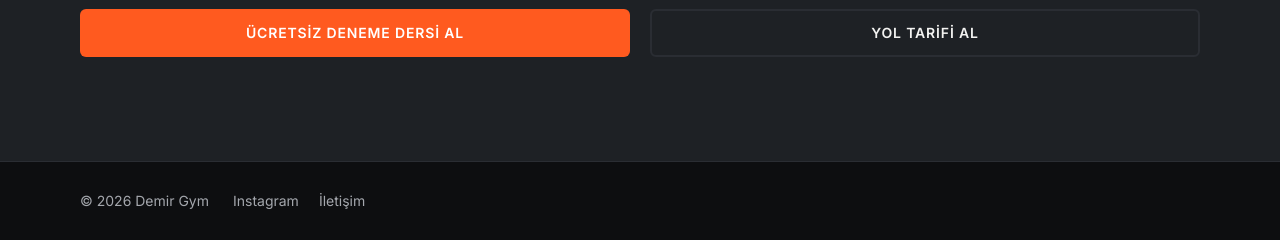
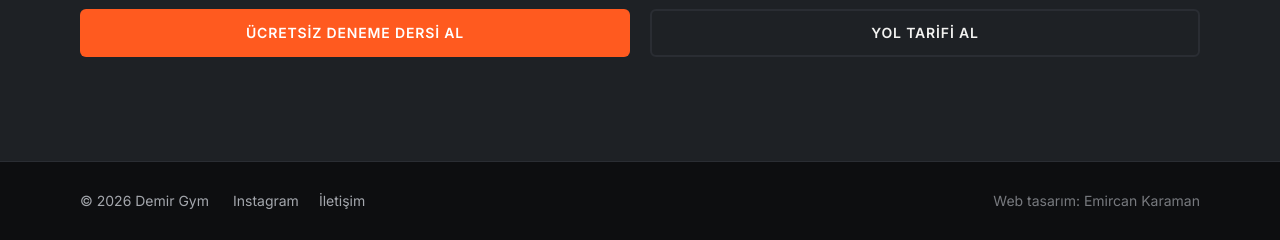
Before and after one commit to emircankaraman/demir-gym-demo, a plain HTML site: page index.html in a window 1280 px wide. Shown: the part 5754-5994 px from the top of the page. Drawn offline with nearby package versions, Linux system fonts and the light colour scheme; animation ran at ten frames a second.

Commit message:
Site güncellendi (2026-11-25 02:22)

```diff
--- a/index.html
+++ b/index.html
@@ -474,7 +474,7 @@ html.lenis,html.lenis body{height:auto}
   <div class="kap alt-ic">
     <span>© 2026 Demir Gym</span>
     <nav><a href="https://instagram.com/demirgym" target="_blank" rel="noopener">Instagram</a><a href="#iletisim">İletişim</a></nav>
-
+    <a class="imza" href="https://www.linkedin.com/in/emircankaraman/" target="_blank" rel="noopener">Web tasarım: Emircan Karaman</a>
   </div>
   <div class="dev-ad" aria-hidden="true">Demir Gym</div>
 </footer>
```
